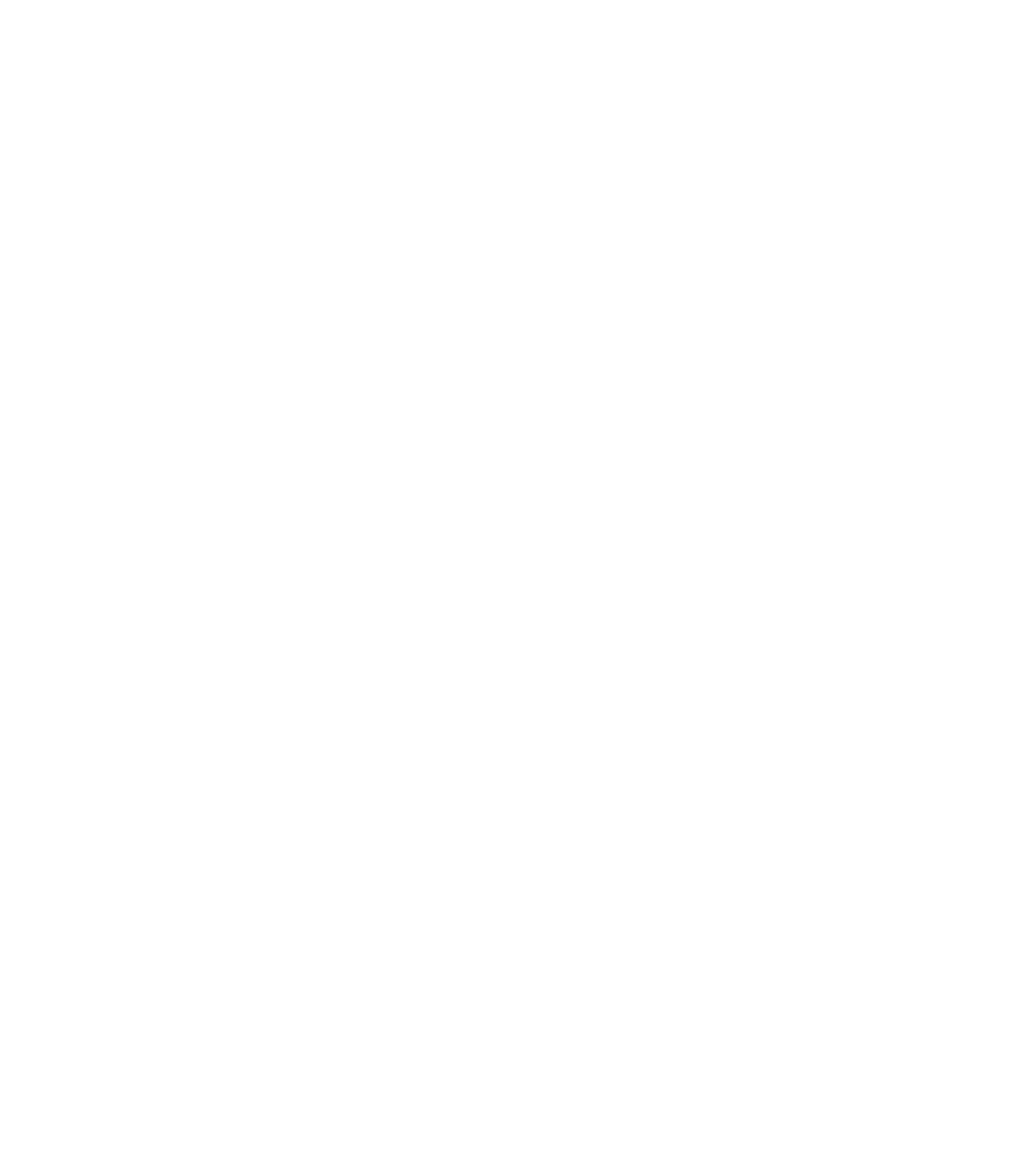
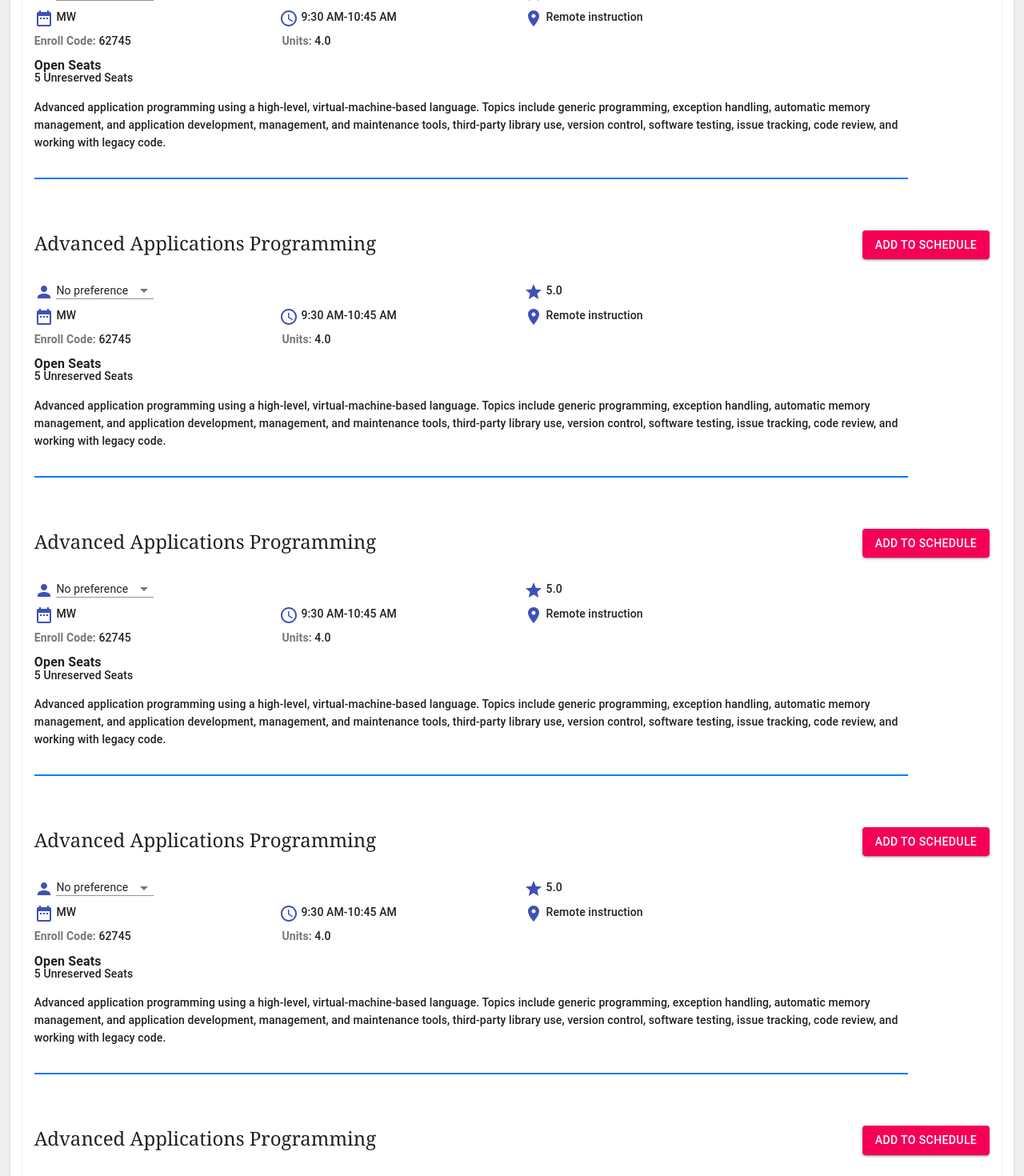
Before and after one commit to Adarsha58/UCSB_Schedule_Maker, a React (Create React App) app: page / in a window 1280 px wide. Shown: the part 980-2450 px from the top of the page at 80% size. Before the commit the page ends 800 px from the top, so only its background shows below. Built offline with nearby package versions, Linux system fonts and the light colour scheme.

Commit message:
small style changes

```diff
--- a/src/components/pages/sections/APResponse.js
+++ b/src/components/pages/sections/APResponse.js
@@ -3,6 +3,8 @@ import { connect } from "react-redux";
 import CourseFormater from "../common/classFormater";
 
 const test = {
+  instructor: "Phill Conrad",
+  rating: "5.0",
   courseTitle: "Advanced Applications Programming",
   days: "MW",
   time: "9:30 AM-10:45 AM",
@@ -10,7 +12,8 @@ const test = {
   enrollCode: "62745",
   units: "4.0",
   openSeats: "5/72",
-  description: "Advanced application programming using a high-level, virtual-machine-based language. Topics include generic programming, exception handling, automatic memory management, and application development, management, and maintenance tools, third-party library use, version control, software testing, issue tracking, code review, and working with legacy code.",
+  description:
+    "Advanced application programming using a high-level, virtual-machine-based language. Topics include generic programming, exception handling, automatic memory management, and application development, management, and maintenance tools, third-party library use, version control, software testing, issue tracking, code review, and working with legacy code.",
 };
 
 class CourseSearched extends Component {
@@ -18,11 +21,23 @@ class CourseSearched extends Component {
     return (
       <div>
         <div>
+          <CourseFormater {...test} />
+          <CourseFormater {...test} />
+          <CourseFormater {...test} />
+          <CourseFormater {...test} />
+          <CourseFormater {...test} />
+          <CourseFormater {...test} />
+          <CourseFormater {...test} />
+          <CourseFormater {...test} />
+          <CourseFormater {...test} />
+          <CourseFormater {...test} />
+          <CourseFormater {...test} />
+          <CourseFormater {...test} />
           {typeof this.props.API_response === "undefined" ||
           Object.keys(this.props.API_response).length === 0 ? (
             <div>No Classes Found</div>
           ) : (
-            <CourseFormater  {...test} />
+            <CourseFormater {...test} />
           )}
         </div>
       </div>
--- a/src/css/styles.css
+++ b/src/css/styles.css
@@ -42,8 +42,6 @@ body {
 
 .dropdownText {
   color: rgb(31, 32, 25);
-  font-size: larger;
-  font-weight: lighter;
 }
 
 .dropdownNameText {
@@ -118,6 +116,13 @@ body {
   background-position: center;
 }
 
+#mui-component-select-Instructor{
+  padding-right: 2rem;
+  padding-bottom: 0.05rem;
+  padding-top: 0rem;
+
+}
+
 .formText {
   color: goldenrod;
   font-family: "Asap", sans-serif;
```
